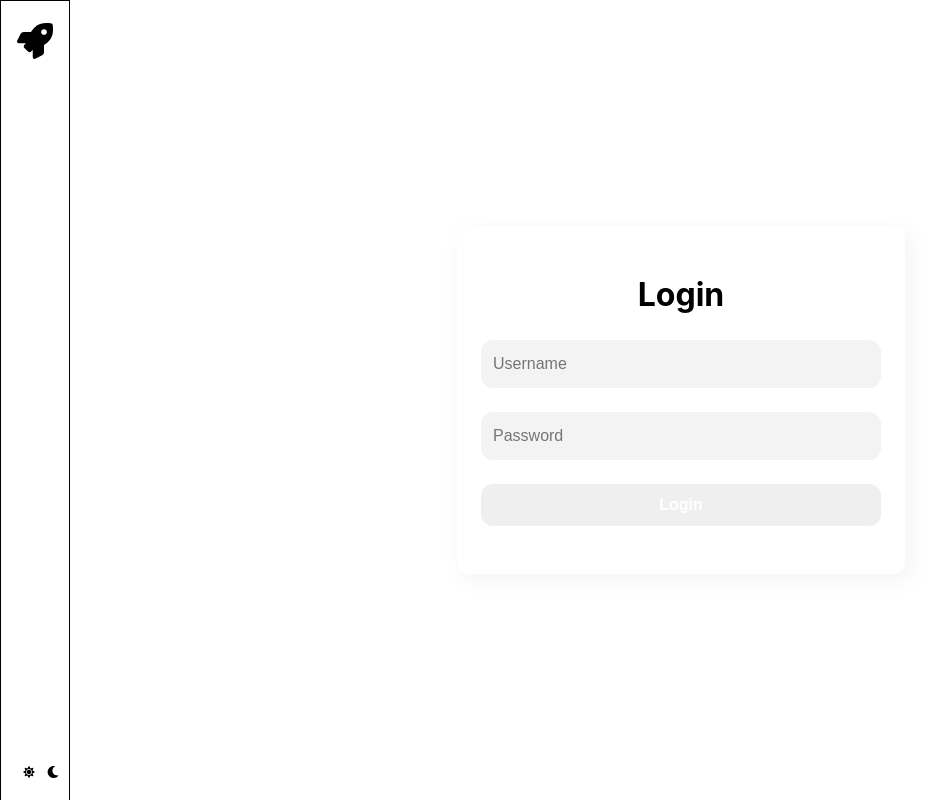
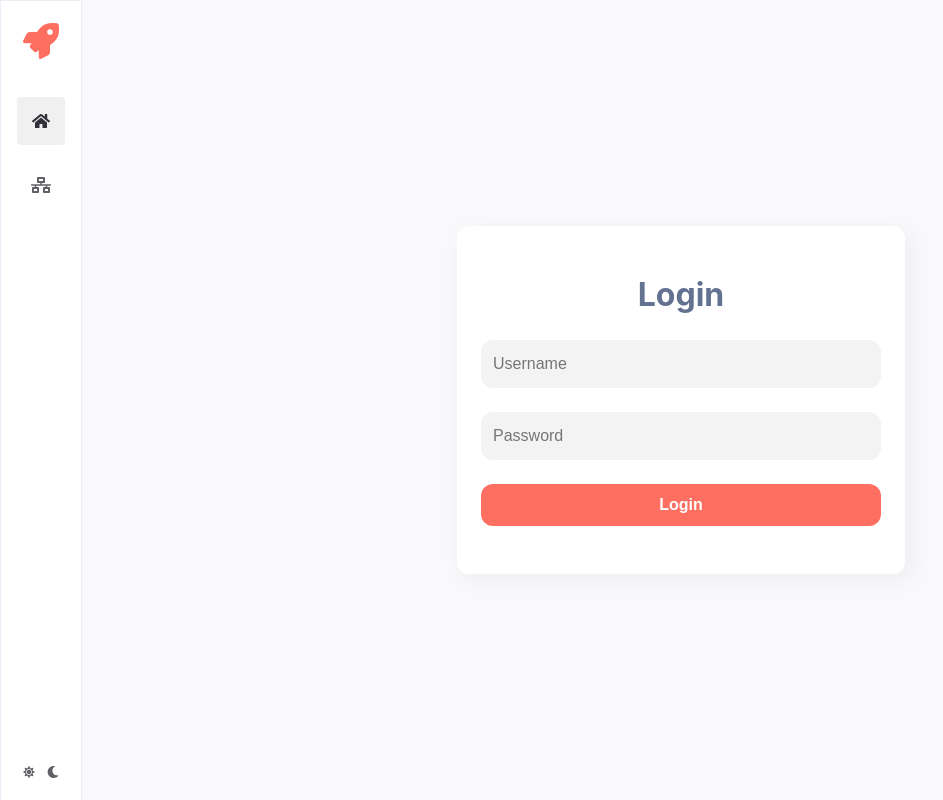
Before and after one commit to ste-wr/ops-frontend-houston, a React (Create React App) app: page / in a window 1280 px wide. Shown: the whole page, without its empty margins (0-943 px from the left). Built offline with nearby package versions, Linux system fonts and the light colour scheme.

Commit message:
stripped out all context calls to start again with build

```diff
--- a/src/components/core/App.tsx
+++ b/src/components/core/App.tsx
@@ -1,10 +1,10 @@
 import * as React from 'react'
 import { BrowserRouter as Router } from 'react-router-dom'
 import styled, { createGlobalStyle, ThemeProvider} from 'styled-components'
-import { UserContext } from './Context'
 import { Routes } from './Routes'
 import Login from '../auth/LoginLayout'
 import Sidebar from './Sidebar'
+import { lightTheme, darkTheme } from '../../themes'
 
 export const GlobalStyle = createGlobalStyle`
     body {
@@ -23,10 +23,9 @@ const AppContainer = styled.div`
 `
 
 function App(){
-    const userContext = React.useContext(UserContext)
     const [loggedIn, setLoggedIn] = React.useState(null)
     return (
-        <ThemeProvider theme={userContext.theme}>
+        <ThemeProvider theme={lightTheme}>
                 <AppContainer className="App">
                     <GlobalStyle/>
                     <Router>
--- a/src/components/core/Context.tsx
+++ b/src/components/core/Context.tsx
@@ -1,9 +1,3 @@
-import { createContext } from 'react'
+import { createContext, useState } from 'react'
 
-export const UserContext = createContext({
-    isLoggedIn: false,
-    token: null,
-    login: () => {},
-    logout: () => {},
-    theme: {theme: 'lightTheme'}
-})
+export const UserContext = createContext()
--- a/src/components/core/Sidebar.tsx
+++ b/src/components/core/Sidebar.tsx
@@ -4,7 +4,6 @@ import styled from 'styled-components'
 import { FontAwesomeIcon } from '@fortawesome/react-fontawesome'
 import { faRocket, faHome, faNetworkWired } from '@fortawesome/free-solid-svg-icons'
 import ThemeSelector from './ThemeSelector'
-import { UserContext } from '../core/Context'
 
 const StyledSidebar = styled.div`
     height: 100%;
@@ -66,12 +65,11 @@ const Sidebar = () => {
         }
         return match.url === path
     }
-    const authContext = React.useContext(UserContext);
     return (
         <StyledSidebar className="sidebar">
             <StyledLogo icon={faRocket} className="logo" />
-                {authContext.isLoggedIn && (<StyledNavLink to="/" isActive={isActive('/')} className="sidebar-link" activeClassName="active"><StyledNavLinkElement icon={faHome} className='icon'/></StyledNavLink>)}
-                {authContext.isLoggedIn && (<StyledNavLink to="/topology" isActive={isActive('/topology')} className="sidebar-link" activeClassName="active"><StyledNavLinkElement icon={faNetworkWired} className='icon'/></StyledNavLink>)}
+                <StyledNavLink to="/" isActive={isActive('/')} className="sidebar-link" activeClassName="active"><StyledNavLinkElement icon={faHome} className='icon'/></StyledNavLink>
+                <StyledNavLink to="/topology" isActive={isActive('/topology')} className="sidebar-link" activeClassName="active"><StyledNavLinkElement icon={faNetworkWired} className='icon'/></StyledNavLink>
             <SidebarBottomFix>
                 <ThemeSelector />
             </SidebarBottomFix>
--- a/src/components/core/ThemeSelector.tsx
+++ b/src/components/core/ThemeSelector.tsx
@@ -3,7 +3,6 @@ import styled from 'styled-components'
 import { FontAwesomeIcon } from '@fortawesome/react-fontawesome'
 import { faMoon, faSun } from '@fortawesome/free-solid-svg-icons'
 import { darkTheme, lightTheme } from '../../themes'
-import {UserContext} from './Context'
 
 const ThemeToggleButton = styled.div`
     float: left;
@@ -30,17 +29,16 @@ const ThemeToggleButtonIcon = styled(FontAwesomeIcon)`
 `
 
 const ThemeToggle = () => {
-    const userContext = React.useContext(UserContext)
-    const [activeTheme, setActiveTheme] = React.useState(userContext.theme)
+    const [activeTheme, setActiveTheme] = React.useState(null)
     const changeTheme = (theme: any) => {
         setActiveTheme(theme.name)
     }
     return (
         <div className="lights-out-toggle">
-            <ThemeToggleButton onClick={() => changeTheme(lightTheme)} className={`theme-toggle ${activeTheme.theme === 'lightTheme' ? 'active' : ''}`}>
+            <ThemeToggleButton onClick={() => changeTheme(lightTheme)} className={`theme-toggle ${activeTheme === 'lightTheme' ? 'active' : ''}`}>
                 <ThemeToggleButtonIcon icon={faSun} className="theme-toggle-icon"/>
             </ThemeToggleButton>
-            <ThemeToggleButton onClick={() => changeTheme(darkTheme)} className={`theme-toggle ${activeTheme.theme === 'darkTheme' ? 'active' : ''}`}>
+            <ThemeToggleButton onClick={() => changeTheme(darkTheme)} className={`theme-toggle ${activeTheme === 'darkTheme' ? 'active' : ''}`}>
                 <ThemeToggleButtonIcon icon={faMoon} className="theme-toggle-icon"/>
             </ThemeToggleButton>
         </div>
--- a/src/index.js
+++ b/src/index.js
@@ -1,13 +1,15 @@
 import React from 'react';
 import ReactDOM from 'react-dom';
 import { UserContext } from './components/core/Context'
+import { lightTheme } from './themes'
 import './index.css';
 
 import App from './components/core/App'
 
+
 ReactDOM.render(
   <React.StrictMode>
-      <UserContext.Provider value={{isLoggedIn: false, token: 'abc', login: () => {}, logout: () => {}, theme: {theme: 'lightTheme'}}}>
+      <UserContext.Provider>
       <App/>
       </UserContext.Provider>
   </React.StrictMode>,
```
Also changed, not shown: 1 other file (tests, documents, lock files or other folders).
